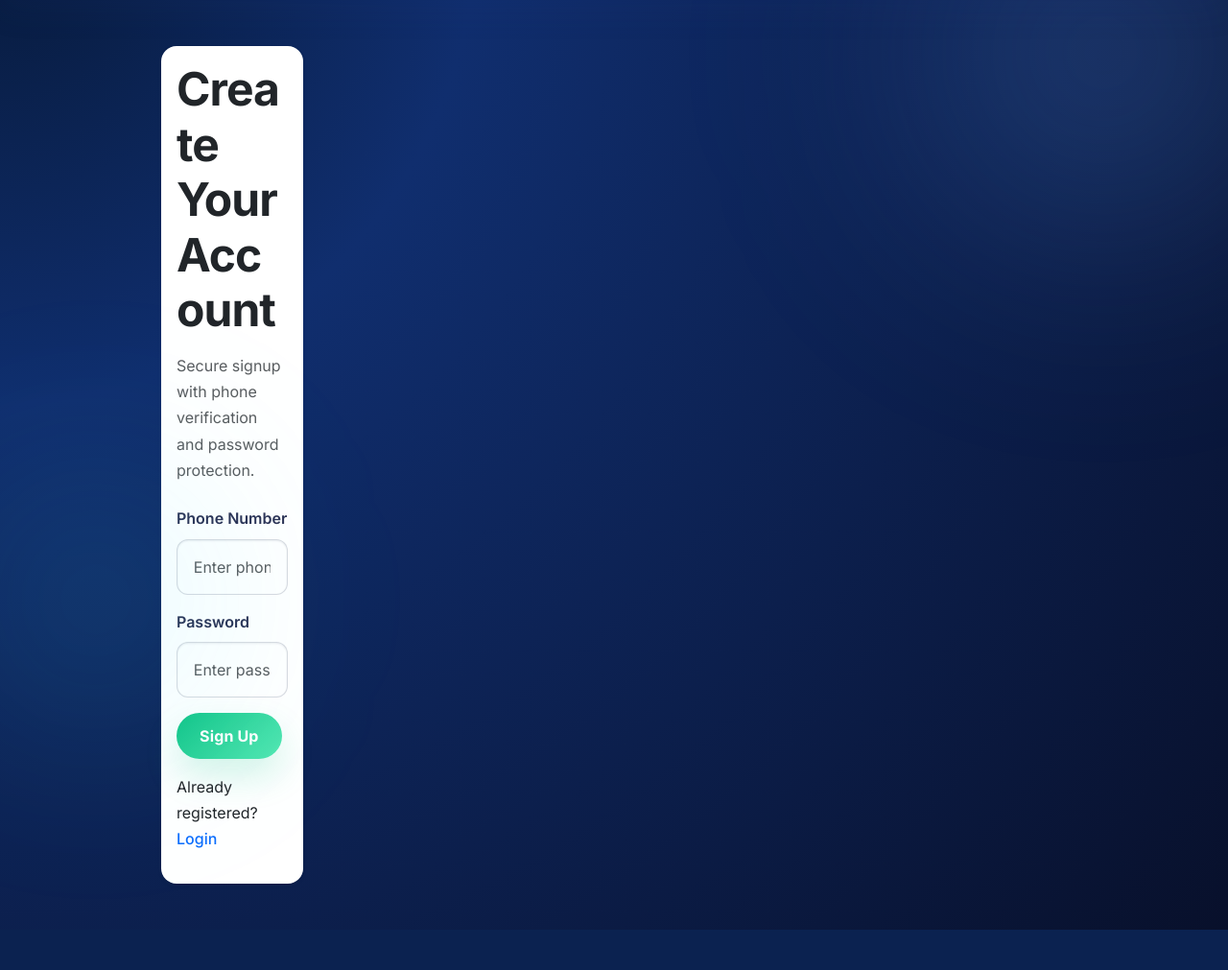
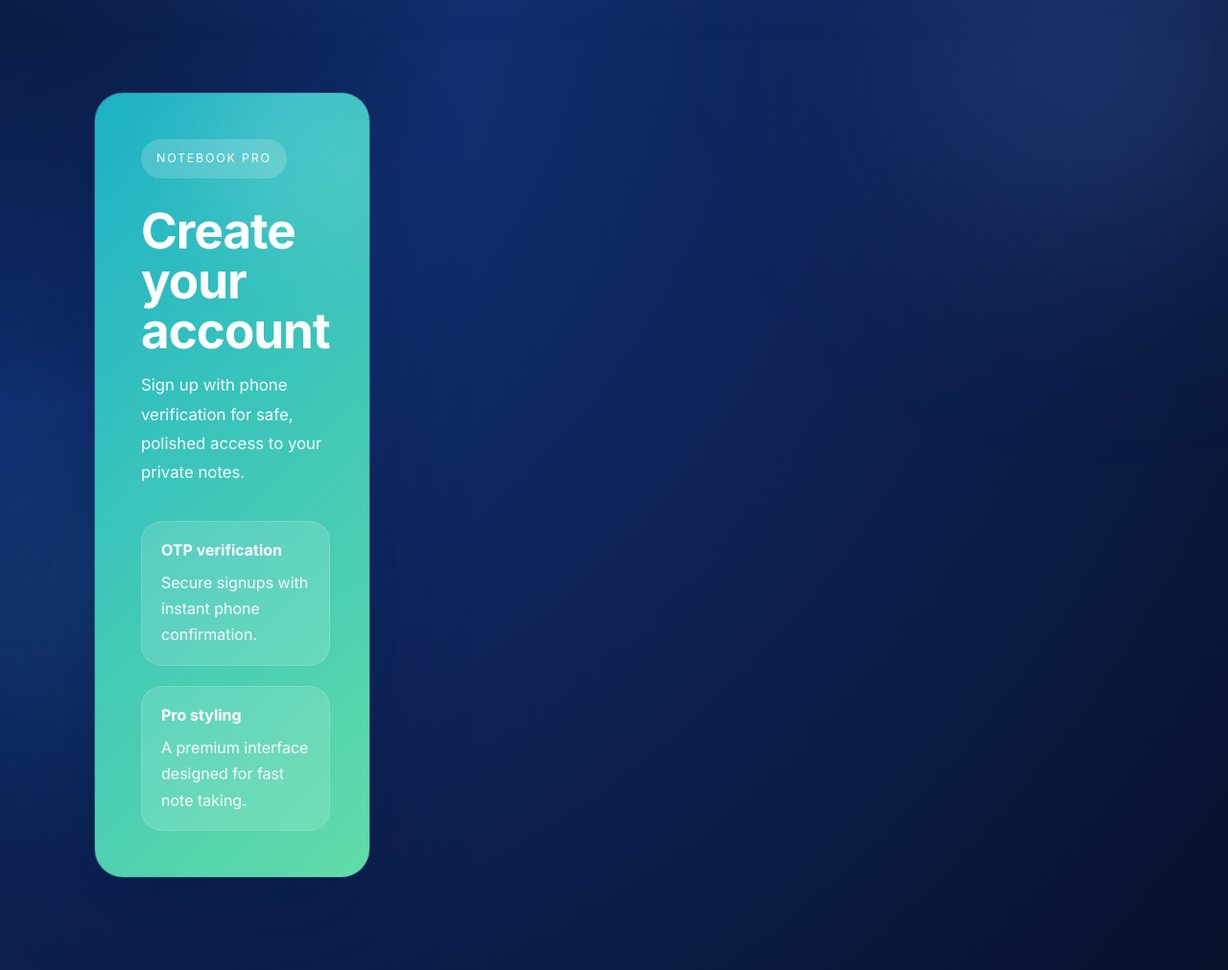
Before and after one commit to sidharth07-tech/Aura--Lock, a Flask app: page /signup in a window 1280 px wide. Shown: the part 75-1086 px from the top of the page at 96% size. Before the commit the page ends 1044 px from the top, so only its background shows below. Run offline with Flask 3, Linux system fonts and the light colour scheme.

Commit message:
Update signup.html

```diff
--- a/templates/signup.html
+++ b/templates/signup.html
@@ -1,25 +1,62 @@
 {% extends "layout.html" %}
 {% block content %}
-<div class="row justify-content-center">
-  <div class="col-md-6">
-    <div class="card shadow-sm">
-      <div class="card-body">
-        <h2 class="card-title mb-3">Create Your Account</h2>
-        <p class="text-muted mb-4">Secure signup with phone verification and password protection.</p>
-        <form method="post">
-          <div class="mb-3">
-            <label class="form-label">Phone Number</label>
-            <input type="text" name="phone" class="form-control" placeholder="Enter phone number" required>
+<div class="auth-page">
+  <div class="auth-card">
+    <div class="auth-panel auth-panel-left auth-panel-left-alt">
+      <span class="auth-badge">Notebook Pro</span>
+      <h1 class=\"text-gradient-secondary\">Create your account</h1>
+      <p class="auth-tagline">Sign up with phone verification for safe, polished access to your private notes.</p>
+      <div class="auth-metrics">
+        <div>
+          <strong>OTP verification</strong>
+          <p>Secure signups with instant phone confirmation.</p>
+        </div>
+        <div>
+          <strong>Pro styling</strong>
+          <p>A premium interface designed for fast note taking.</p>
+        </div>
+      </div>
+    </div>
+    <div class="auth-panel auth-panel-right">
+      <div class="auth-card-header">
+        <h2>Sign Up</h2>
+        <p class="text-muted">Create your account and start managing notes securely.</p>
+      </div>
+      <form method="post" class="auth-form">
+        <div class="form-group">
+          <label class="form-label">Phone Number</label>
+          <input type="text" name="phone" class="form-control" placeholder="+91 98765 43210" required>
+        </div>
+        <div class="form-group">
+          <label class="form-label">Password</label>
+          <div class="input-group auth-password-group">
+            <input type="password" name="password" id="password" class="form-control" placeholder="••••••••" required>
+            <button class="btn btn-outline-secondary" type="button" id="togglePassword">
+              <i class="bi bi-eye"></i>
+            </button>
           </div>
-          <div class="mb-3">
-            <label class="form-label">Password</label>
-            <input type="password" name="password" class="form-control" placeholder="Enter password" required>
-          </div>
-          <button type="submit" class="btn btn-success">Sign Up</button>
-        </form>
-        <p class="mt-3">Already registered? <a href="{{ url_for('login') }}">Login</a></p>
+        </div>
+        <button type="submit" class="btn btn-success w-100">Create account</button>
+      </form>
+      <div class="auth-actions">
+        <p class="text-muted">Already have an account? <a href="{{ url_for('login') }}">Login</a></p>
       </div>
     </div>
   </div>
 </div>
+<script>
+  document.getElementById('togglePassword').addEventListener('click', function() {
+    const passwordInput = document.getElementById('password');
+    const icon = this.querySelector('i');
+    if (passwordInput.type === 'password') {
+      passwordInput.type = 'text';
+      icon.classList.remove('bi-eye');
+      icon.classList.add('bi-eye-slash');
+    } else {
+      passwordInput.type = 'password';
+      icon.classList.remove('bi-eye-slash');
+      icon.classList.add('bi-eye');
+    }
+  });
+</script>
 {% endblock %}
```
